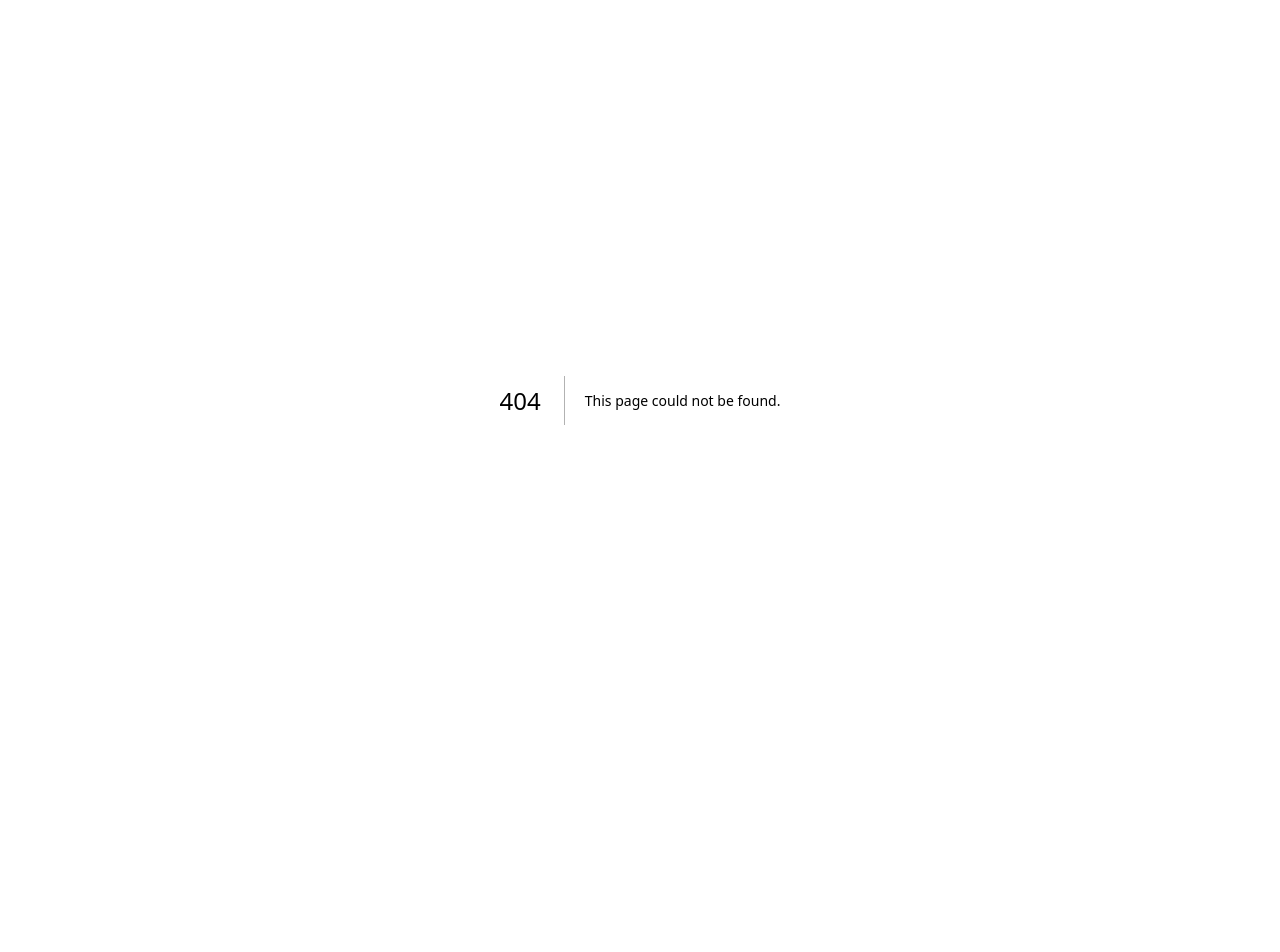
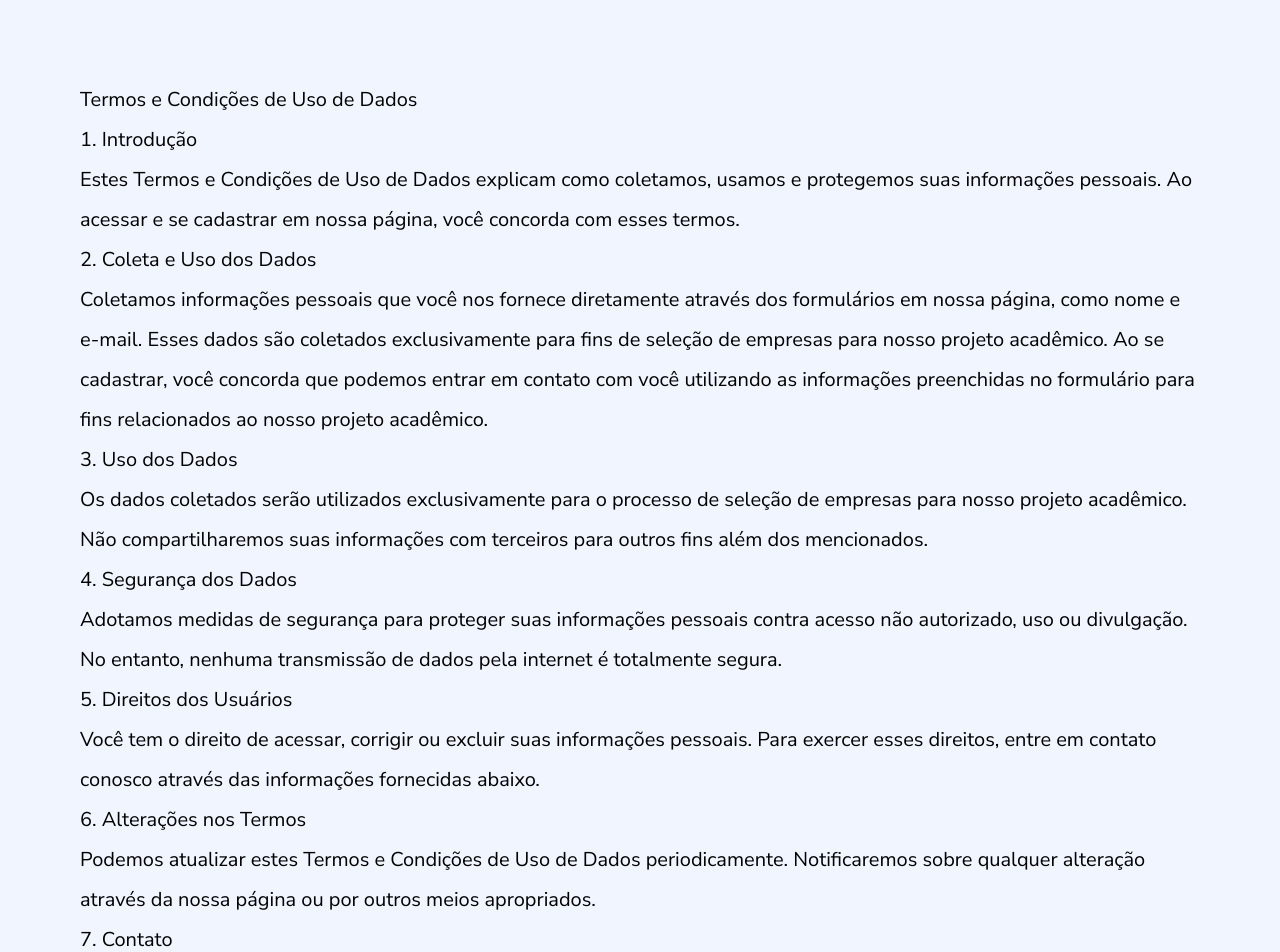
Before and after one commit to ArielSpencer/lp-projeto-academico, a Next.js app: page /termos-de-uso in a window 1280 px wide. Before the commit this address had no page. Shown: the top 952 px of the page. Before the commit the page ends 800 px from the top, so only its background shows below. Built offline with nearby package versions, Linux system fonts and the light colour scheme.

Commit message:
feat: add terms of use page

```diff
--- a/app/page.jsx
+++ b/app/page.jsx
@@ -287,7 +287,7 @@ const Home = () => {
       </div>
 
       <footer className="text-center text-secondary font-bold leading-none hover:text-primary bg-accent/70 py-6 px-2">
-        <a href='#'>
+        <a href='/termos-de-uso'>
           Ao se cadastrar você concorda com as disposições destes termos e condições de uso de dados.
         </a>
       </footer>
--- /dev/null
+++ b/app/termos-de-uso/page.jsx
@@ -0,0 +1,46 @@
+const page = () => {
+  return (
+    <main className="flex flex-col p-20">
+
+      <h1>Termos e Condições de Uso de Dados</h1>
+
+      <h2>1. Introdução</h2>
+      <p>
+        Estes Termos e Condições de Uso de Dados explicam como coletamos, usamos e protegemos suas informações pessoais. Ao acessar e se cadastrar em nossa página, você concorda com esses termos.
+      </p>
+
+      <h2>2. Coleta e Uso dos Dados</h2>
+      <p>
+        Coletamos informações pessoais que você nos fornece diretamente através dos formulários em nossa página, como nome e e-mail. Esses dados são coletados exclusivamente para fins de seleção de empresas para nosso projeto acadêmico. Ao se cadastrar, você concorda que podemos entrar em contato com você utilizando as informações preenchidas no formulário para fins relacionados ao nosso projeto acadêmico.
+      </p>
+
+      <h2>3. Uso dos Dados</h2>
+      <p>
+        Os dados coletados serão utilizados exclusivamente para o processo de seleção de empresas para nosso projeto acadêmico. Não compartilharemos suas informações com terceiros para outros fins além dos mencionados.
+      </p>
+
+      <h2>4. Segurança dos Dados</h2>
+      <p>
+        Adotamos medidas de segurança para proteger suas informações pessoais contra acesso não autorizado, uso ou divulgação. No entanto, nenhuma transmissão de dados pela internet é totalmente segura.
+      </p>
+
+      <h2>5. Direitos dos Usuários</h2>
+      <p>
+        Você tem o direito de acessar, corrigir ou excluir suas informações pessoais. Para exercer esses direitos, entre em contato conosco através das informações fornecidas abaixo.
+      </p>
+
+      <h2>6. Alterações nos Termos</h2>
+      <p>
+        Podemos atualizar estes Termos e Condições de Uso de Dados periodicamente. Notificaremos sobre qualquer alteração através da nossa página ou por outros meios apropriados.
+      </p>
+
+      <h2>7. Contato</h2>
+      <p>
+        Para qualquer dúvida ou preocupação sobre nossos Termos e Condições de Uso de Dados, entre em contato conosco pelo e-mail: <a href="mailto:arielspencer.log@gmail.com">arielspencer.log@gmail.com</a>
+      </p>
+
+    </main>
+  )
+}
+
+export default page;
```
